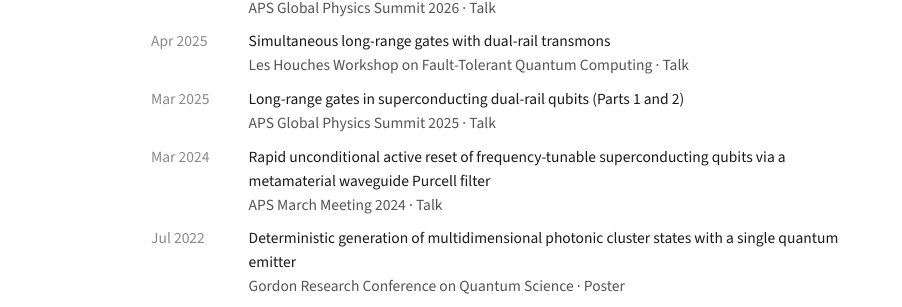
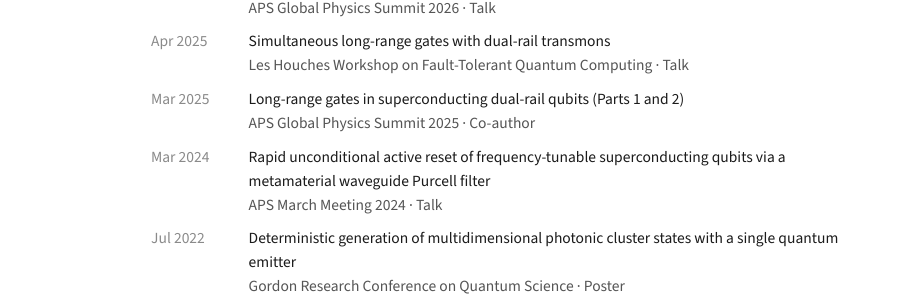
Before and after one commit to gihwan-scqubits/gihwan-scqubits.github.io, a Jekyll site: the page built from index.md, in a window 1280 px wide and 900 px high, scrolled down 1903 px. Shown: the part 148-455 px from the top of the window, without its empty margins (129-1031 px from the left). Built offline with Jekyll 4.4.1, drawn with Linux system fonts in a browser that asks for light colours.

Commit message:
APS 2025: co-author, not speaker
Co-Authored-By: Claude Fable 5.1 <noreply@anthropic.com>
Claude-Session: https://claude.ai/code/session_01D9GyQzp35NGwXa4HyFQyv5

```diff
--- a/_data/talks.yml
+++ b/_data/talks.yml
@@ -8,7 +8,7 @@
   date: Apr 2025
 - title: "Long-range gates in superconducting dual-rail qubits (Parts 1 and 2)"
   event: APS Global Physics Summit 2025
-  role: Talk
+  role: Co-author
   date: Mar 2025
 - title: "Rapid unconditional active reset of frequency-tunable superconducting qubits via a metamaterial waveguide Purcell filter"
   event: APS March Meeting 2024
```
